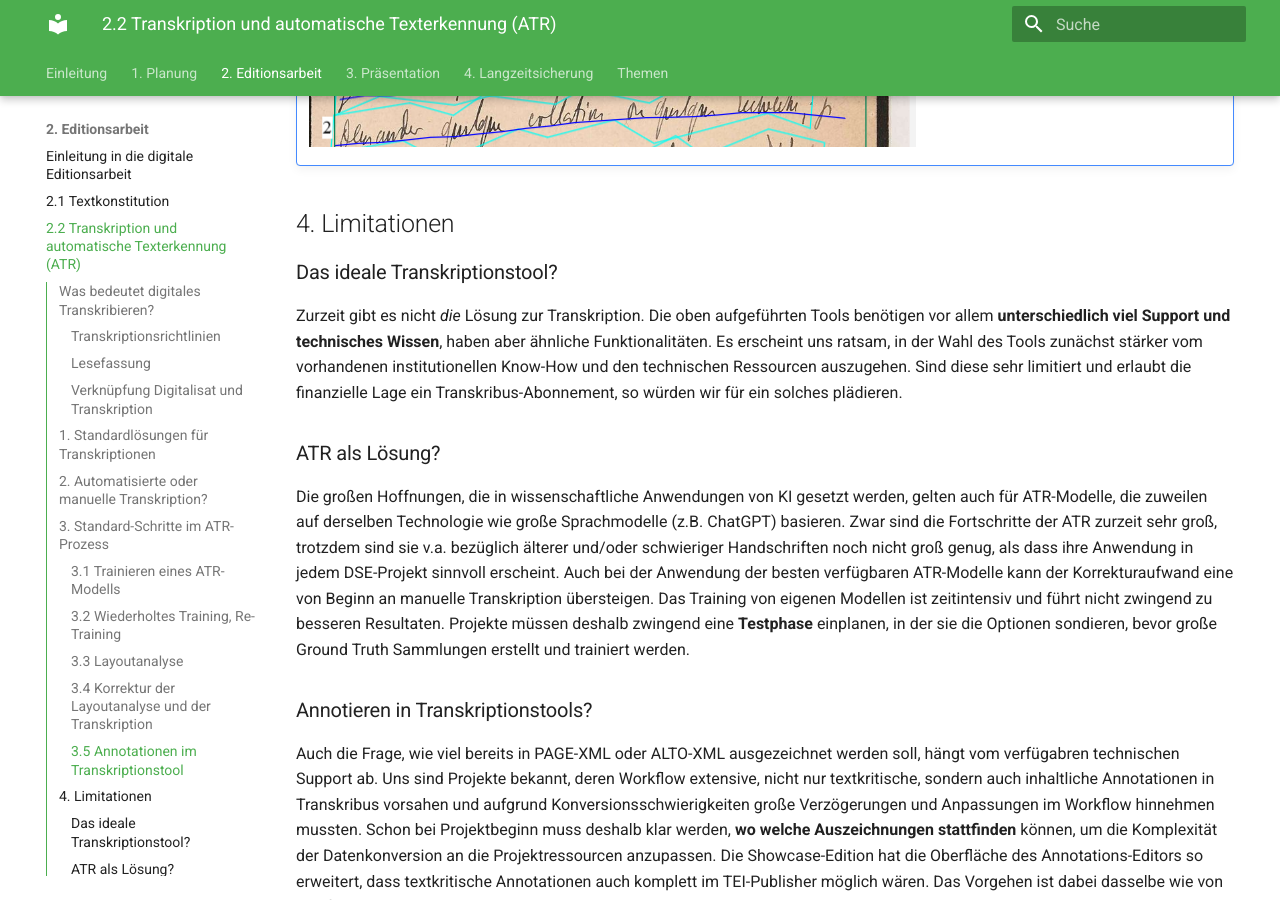
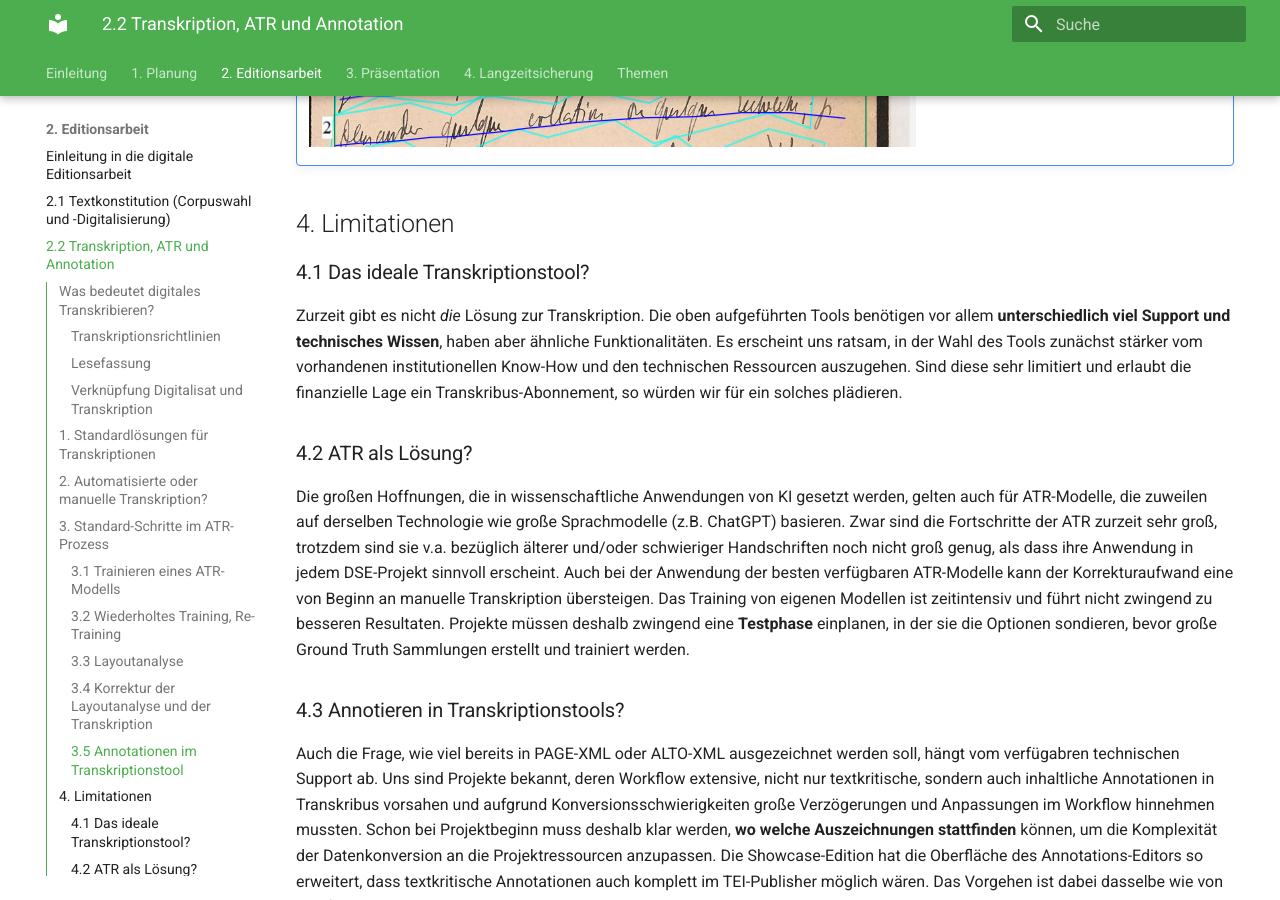
Before and after one commit to zde-uzh/proto4diged-handbook, an MkDocs documentation site: the page built from docs/2_Editionsarbeit/03_Transkription.md, in a window 1280 px wide and 900 px high, scrolled down 7617 px. Built offline with MkDocs 1.6.1 and Material for MkDocs 9.7.7, drawn with Linux system fonts in a browser that asks for light colours; some of the changed text lies outside the part shown.

```diff
--- a/docs/2_Editionsarbeit/02_Textkonstitution.md
+++ b/docs/2_Editionsarbeit/02_Textkonstitution.md
@@ -1,4 +1,4 @@
-# 2.1 Textkonstitution
+# 2.1 Textkonstitution (Corpuswahl und -Digitalisierung)
 
 Die Textkonsitution bezeichnet das Zusammenstellen der zu edierenden Texte. Falls es sich um eine textgenetisch ausgerichtete Edition handelt, d.h. falls die Entstehungs- und Publikationsgeschichte eines Werkes nachvollziehbar gemacht werden soll, umfasst die Textkonstitution das **Auffinden und die Auswahl aller zu edierenden Textstufen** (Manu- oder Typoskripte und Korrekturfahnen, die im Schaffensprozess entstanden sind) und der **Textausgaben** (verschiedene autorisierte oder nichtautorisierte Drucke, ggfls. ebenfalls mit händischen Notizen oder Korrekturen von Autor:innen, Lektor:innen und Herausgeber:innen).
 
--- a/docs/2_Editionsarbeit/03_Transkription.md
+++ b/docs/2_Editionsarbeit/03_Transkription.md
@@ -1,4 +1,4 @@
-# 2.2 Transkription und automatische Texterkennung (ATR)
+# 2.2 Transkription, ATR und Annotation
 
 ## Was bedeutet digitales Transkribieren?
 
@@ -159,13 +159,13 @@ Ob und wie eingehend mit den einfach zu bedienenden, aber im Konversionsprozess
 
 ## 4. Limitationen
 
-### Das ideale Transkriptionstool?
+### 4.1 Das ideale Transkriptionstool?
 Zurzeit gibt es nicht *die* Lösung zur Transkription. Die oben aufgeführten Tools benötigen vor allem **unterschiedlich viel Support und technisches Wissen**, haben aber ähnliche Funktionalitäten. Es erscheint uns ratsam, in der Wahl des Tools zunächst stärker vom vorhandenen institutionellen Know-How und den technischen Ressourcen auszugehen. Sind diese sehr limitiert und erlaubt die finanzielle Lage ein Transkribus-Abonnement, so würden wir für ein solches plädieren.
 
-### ATR als Lösung?
+### 4.2 ATR als Lösung?
 Die großen Hoffnungen, die in wissenschaftliche Anwendungen von KI gesetzt werden, gelten auch für ATR-Modelle, die zuweilen auf derselben Technologie wie große Sprachmodelle (z.B. ChatGPT) basieren. Zwar sind die Fortschritte der ATR zurzeit sehr groß, trotzdem sind sie v.a. bezüglich älterer und/oder schwieriger Handschriften noch nicht groß genug, als dass ihre Anwendung in jedem DSE-Projekt sinnvoll erscheint.
 Auch bei der Anwendung der besten verfügbaren ATR-Modelle kann der Korrekturaufwand eine von Beginn an manuelle Transkription übersteigen. Das Training von eigenen Modellen ist zeitintensiv und führt nicht zwingend zu besseren Resultaten. Projekte müssen deshalb zwingend eine **Testphase** einplanen, in der sie die Optionen sondieren, bevor große Ground Truth Sammlungen erstellt und trainiert werden.
 
-### Annotieren in Transkriptionstools?
+### 4.3 Annotieren in Transkriptionstools?
 Auch die Frage, wie viel bereits in PAGE-XML oder ALTO-XML ausgezeichnet werden soll, hängt vom verfügabren technischen Support ab. Uns sind Projekte bekannt, deren Workflow extensive, nicht nur textkritische, sondern auch inhaltliche Annotationen in Transkribus vorsahen und aufgrund Konversionsschwierigkeiten große Verzögerungen und Anpassungen im Workflow hinnehmen mussten. Schon bei Projektbeginn muss deshalb klar werden, **wo welche Auszeichnungen stattfinden** können, um die Komplexität der Datenkonversion an die Projektressourcen anzupassen.
 Die Showcase-Edition hat die Oberfläche des Annotations-Editors so erweitert, dass textkritische Annotationen auch komplett im TEI-Publisher möglich wären. Das Vorgehen ist dabei dasselbe wie von uns für die [*inhaltliche Annotation*](05_semantic_annotation.md) beschrieben.
```
Also changed, not shown: docs/2_Editionsarbeit/04_converting.md (+1 -1 lines), docs/3_presentation/02_access.md (+12 -11 lines).
